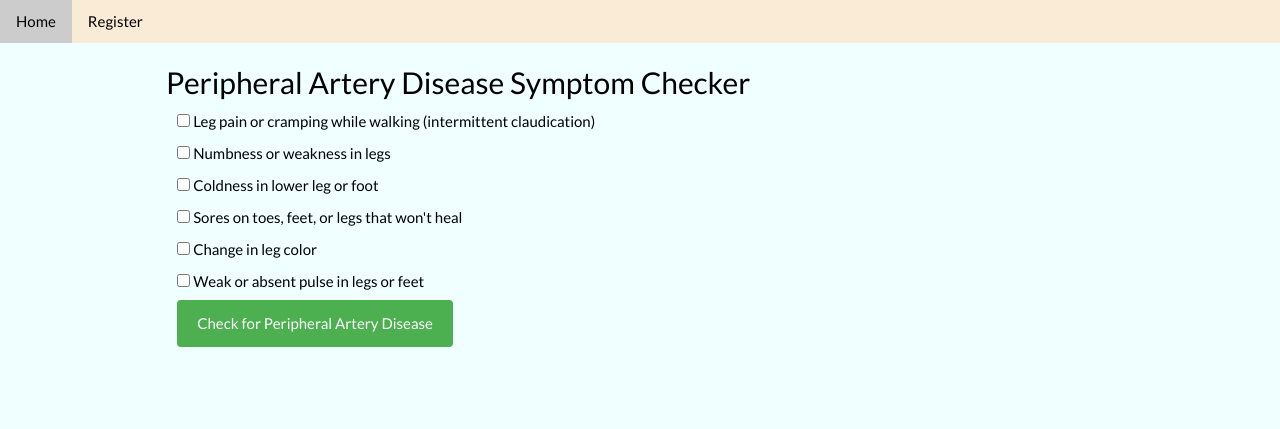
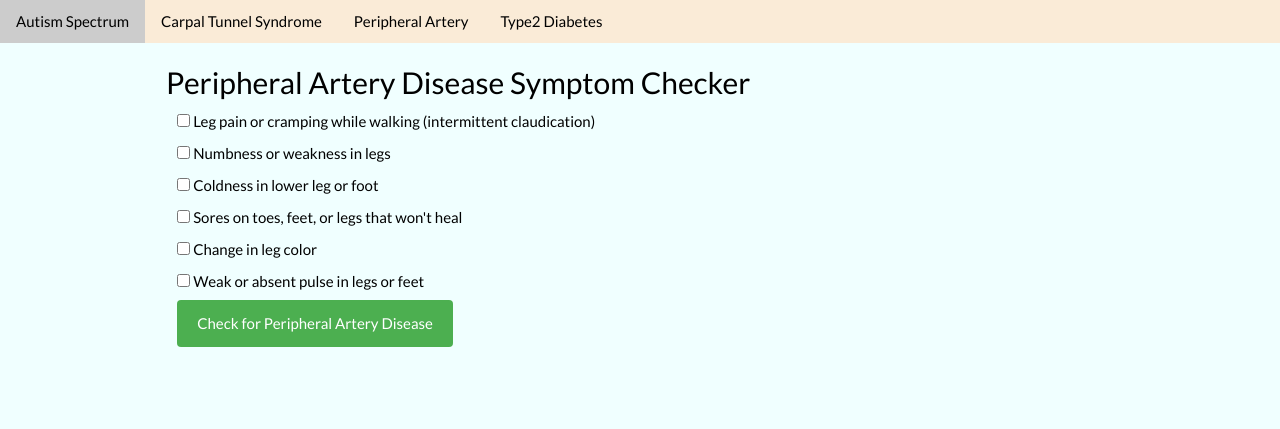
Before and after one commit to ftech123/eeg, a plain HTML site: page PeripheralArteryDisease.html in a window 1280 px wide. Drawn offline with nearby package versions, Linux system fonts and the light colour scheme.

Commit message:
Update PeripheralArteryDisease.html

```diff
--- a/PeripheralArteryDisease.html
+++ b/PeripheralArteryDisease.html
@@ -57,8 +57,10 @@ label {
 <!-- Navbar (sit on top) -->
 <div class="w3-top">
   <div class="w3-bar" id="myNavbar" style="background-color: antiquewhite;">
-    <a href="index.html" class="w3-bar-item w3-button "> Home</a>
-    <a href="register.html" class="w3-bar-item w3-button "> Register</a>
+    <a href="AutismSpectrumDisorder.html" class="w3-bar-item w3-button ">Autism Spectrum</a>
+    <a href="CarpalTunnelSyndrome.html" class="w3-bar-item w3-button ">Carpal Tunnel Syndrome</a>
+    <a href="PeripheralArteryDisease.html" class="w3-bar-item w3-button ">Peripheral Artery</a>
+    <a href="Type2Diabetes.html" class="w3-bar-item w3-button ">Type2 Diabetes</a>
   </div>
 </div>
 <div class="w3-content w3-container w3-padding-64">
```
